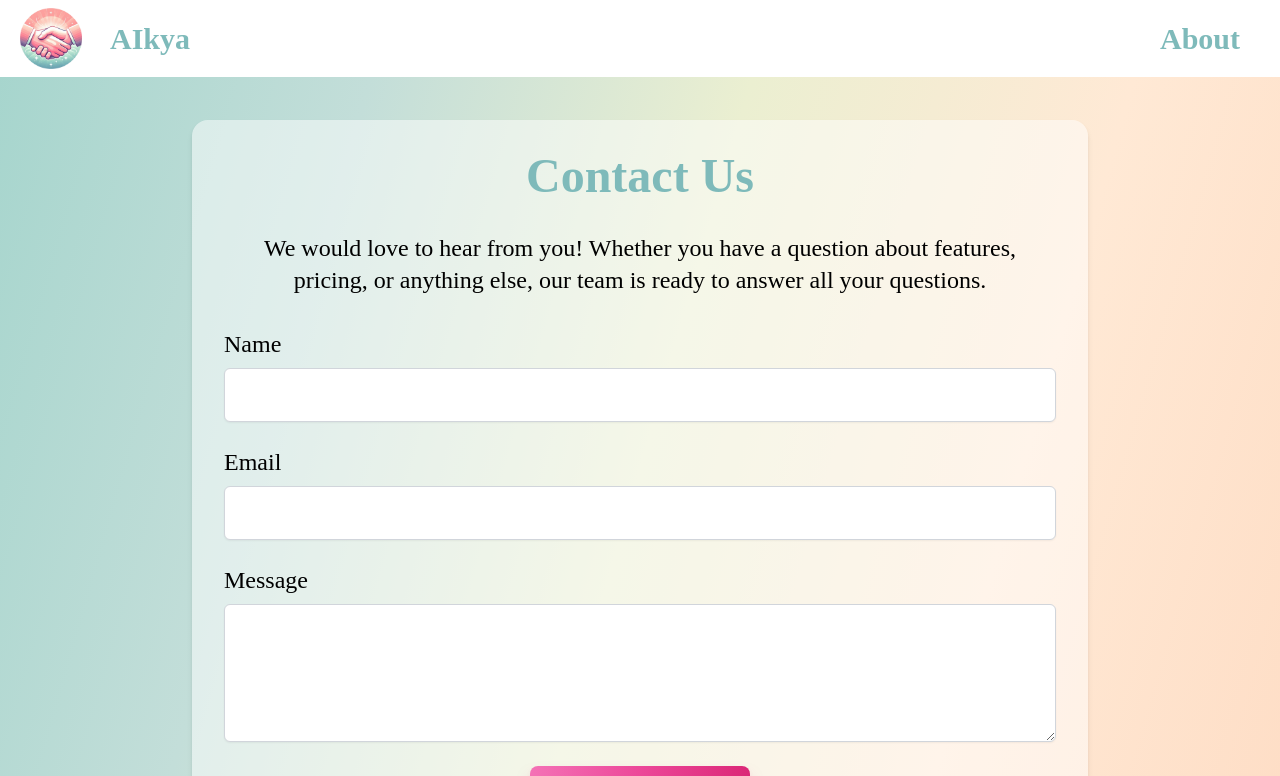
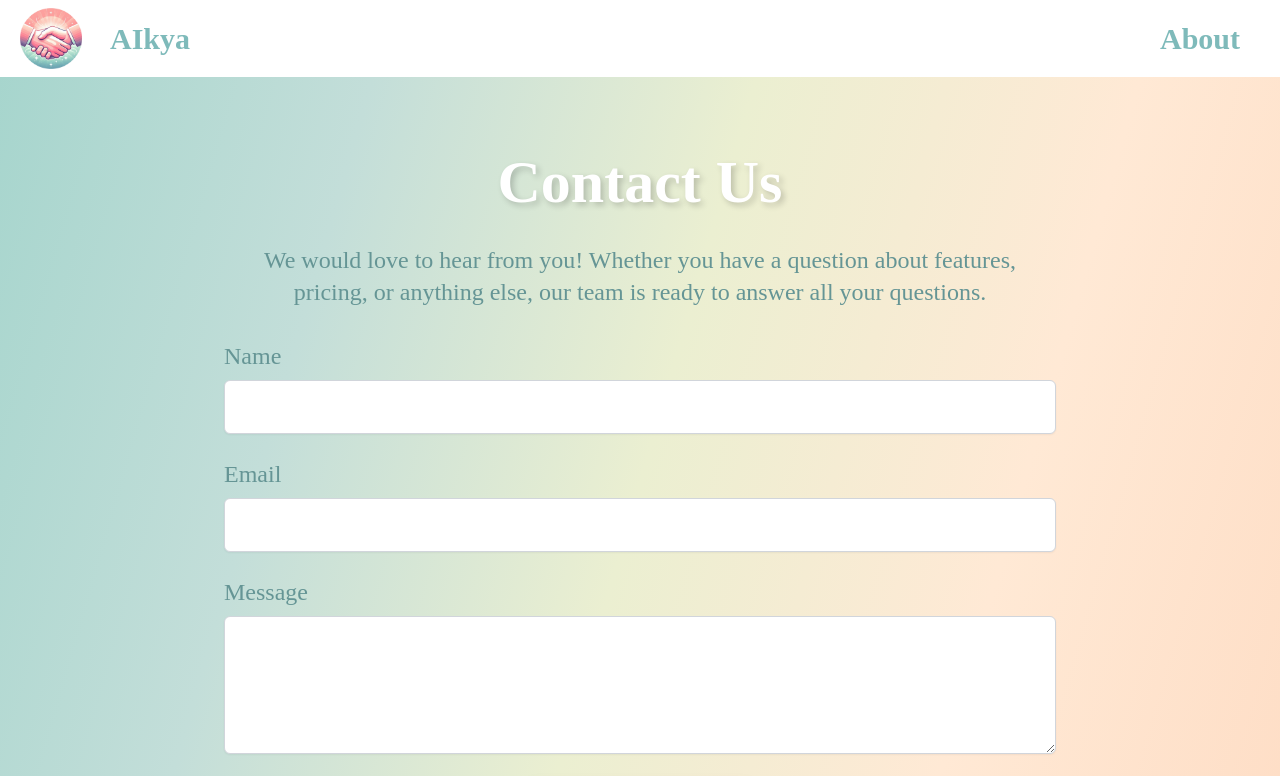
Before and after one commit to Priyosmita/AIkya, a Next.js app: page /pages/contactus in a window 1280 px wide. Shown: the top 776 px of the page. Built offline with nearby package versions, Linux system fonts and the light colour scheme; no server answers; a web font is replaced by a local one.

Commit message:
contact us

```diff
--- a/app/pages/contactus/page.tsx
+++ b/app/pages/contactus/page.tsx
@@ -8,15 +8,15 @@ const page = () => {
   return (
     <>
       <Header />
-      <div className='min-h-screen bgGradient flex flex-col items-center mt-10 pb-10'>
-        <div className='max-w-4xl mt-20 p-8 bg-white bg-opacity-50 rounded-2xl shadow-md'>
-          <h1 className='text-5xl text-[#7ebaba] font-semibold text-center mb-8'>Contact Us</h1>
-          <p className='text-2xl text-black text-center mb-8'>
+      <div className='min-h-screen bgGradient flex flex-col items-center mt-10 pb-14'>
+        <div className='max-w-4xl mt-20 p-8 bg-white bg-opacity-0 rounded-2xl '>
+          <h1 className='text-6xl text-white text-shadow-md font-semibold text-center mb-8 cursor-default'>Contact Us</h1>
+          <p className='text-2xl text-[#659595] text-center mb-8 cursor-default'>
             We would love to hear from you! Whether you have a question about features, pricing, or anything else, our team is ready to answer all your questions.
           </p>
           <form className='space-y-6'>
             <div>
-              <label htmlFor='name' className='block text-2xl font-medium text-black'>
+              <label htmlFor='name' className='block text-2xl font-medium text-[#659595] cursor-default'>
                 Name
               </label>
               <input
@@ -28,7 +28,7 @@ const page = () => {
               />
             </div>
             <div>
-              <label htmlFor='email' className='block text-2xl font-medium text-black'>
+              <label htmlFor='email' className='block text-2xl font-medium text-[#659595] cursor-default'>
                 Email
               </label>
               <input
@@ -40,7 +40,7 @@ const page = () => {
               />
             </div>
             <div>
-              <label htmlFor='message' className='block text-2xl font-medium text-black'>
+              <label htmlFor='message' className='block text-2xl font-medium text-[#659595] cursor-default'>
                 Message
               </label>
               <textarea
@@ -54,7 +54,7 @@ const page = () => {
             <div className='flex justify-center'>
               <button
                 type='submit'
-                className='text-black bg-gradient-to-r from-pink-400 via-pink-500 to-pink-600 hover:bg-gradient-to-br focus:ring-4 focus:outline-none focus:ring-pink-300 dark:focus:ring-pink-800 shadow-lg shadow-pink-500/50 dark:shadow-lg dark:shadow-pink-800/80 font-medium rounded-lg text-3xl px-6 py-3 text-center transform transition duration-300 hover:scale-110'
+                className='text-white bg-gradient-to-r from-pink-400 via-pink-500 to-pink-600 hover:bg-gradient-to-br focus:ring-4 focus:outline-none focus:ring-pink-300 dark:focus:ring-pink-800 shadow-lg shadow-pink-500/50 dark:shadow-lg dark:shadow-pink-800/80 font-medium rounded-lg text-3xl px-6 py-3 text-center transform transition duration-300 hover:scale-110'
               >
                 Send Message
               </button>
```
